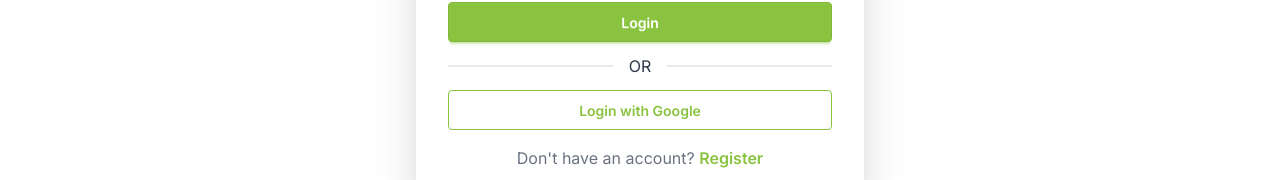
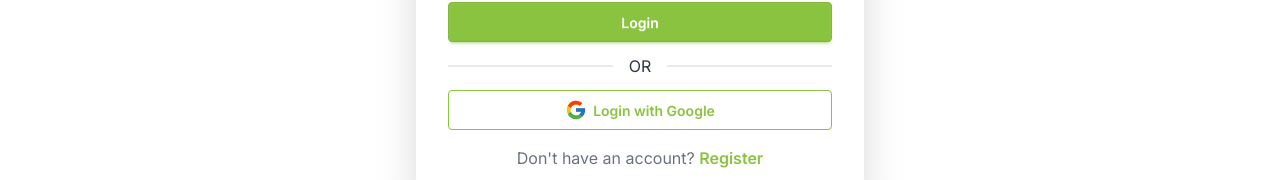
Before and after one commit to nazmul5675/e-tution-bd-client-0000, a React (Vite) app: page /login in a window 1280 px wide. Shown: the part 489-669 px from the top of the page. Built offline with nearby package versions, Linux system fonts and the light colour scheme; no server answers.

Commit message:
google login and post data in db aree ser

```diff
--- /dev/null
+++ b/src/Components/SocialMediaLogin/GoogleLogin.jsx
@@ -0,0 +1,41 @@
+import React, { useContext } from 'react';
+import { FcGoogle } from 'react-icons/fc';
+import { AuthContext } from '../../Context/AuthContext';
+import useAxios from '../../Hooks/useAxios';
+
+const GoogleLogin = () => {
+    const { GoogleLogin } = useContext(AuthContext);
+    const axiosSecure = useAxios();
+    const logInWithGoogle = (e) => {
+        e.preventDefault();
+        GoogleLogin()
+            .then((result) => {
+                console.log(result);
+                const userInfo = {
+                    name: result.user.displayName,
+                    email: result.user.email,
+                    photoURL: result.user.photoURL,
+                    role: "student", //  default for Google
+                };
+
+                axiosSecure.post('/users', userInfo)
+                    .then(res => {
+                        if (res.data.insertedId) {
+                            alert('user created in successfully', "success");
+                        }
+                    })
+
+            }).catch((error) => {
+                console.log(error);
+            });
+
+
+    }
+    return (
+        <button onClick={logInWithGoogle} className="btn btn-outline btn-primary w-full">
+            <FcGoogle size={22} /> Login with Google
+        </button>
+    );
+};
+
+export default GoogleLogin;
--- a/src/Context/AuthProvider.jsx
+++ b/src/Context/AuthProvider.jsx
@@ -1,8 +1,8 @@
-import { createUserWithEmailAndPassword, onAuthStateChanged, signInWithEmailAndPassword, signOut, updateProfile } from 'firebase/auth';
+import { createUserWithEmailAndPassword, GoogleAuthProvider, onAuthStateChanged, signInWithEmailAndPassword, signInWithPopup, signOut, updateProfile } from 'firebase/auth';
 import { auth } from '../Firebase/firebase.init';
 import { AuthContext } from './AuthContext';
 import { useEffect, useState } from 'react';
-
+const GoogleProvider = new GoogleAuthProvider()
 const AuthProvider = ({ children }) => {
     const [user, setUser] = useState(null)
 
@@ -17,6 +17,10 @@
 
     const updateUser = (profile) => {
         return updateProfile(auth.currentUser, profile);
+    }
+
+    const GoogleLogin = () => {
+        return signInWithPopup(auth, GoogleProvider)
     }
 
     const signOutUser = () => {
@@ -41,7 +45,8 @@
         registerUserWithEmailPass,
         signInUser,
         updateUser,
-        signOutUser
+        signOutUser,
+        GoogleLogin
     }
     return (
         <AuthContext.Provider value={authInfo}>
--- a/src/Pages/Login/Login.jsx
+++ b/src/Pages/Login/Login.jsx
@@ -1,7 +1,8 @@
-import React, { useContext } from "react";
+import { useContext } from "react";
 import { useForm } from "react-hook-form";
 import { Link } from "react-router";
 import { AuthContext } from "../../Context/AuthContext";
+import GoogleLogin from "../../Components/SocialMediaLogin/GoogleLogin";
 
 const Login = () => {
     const { signInUser } = useContext(AuthContext)
@@ -65,9 +66,7 @@
 
                 {/* Social Login */}
                 <div className="flex flex-col gap-3">
-                    <button className="btn btn-outline btn-primary w-full">
-                        Login with Google
-                    </button>
+                    <GoogleLogin></GoogleLogin>
                 </div>
 
                 {/* Footer */}
--- a/src/Pages/Registration/Registration.jsx
+++ b/src/Pages/Registration/Registration.jsx
@@ -15,16 +15,26 @@
     } = useForm();
 
     const onSubmit = async (data) => {
+
         const result = await registerUserWithEmailPass(data.email, data.password);
         console.log(result.user);
         const updateResult = await updateUser({ displayName: data.name });
         console.log(updateResult);
-        axiosSecure.post('/users', data)
+        const userInfo = {
+            name: data.name,
+            email: data.email,
+            role: data.role,
+            phone: data.phone,
+            createdAt: new Date().toISOString(),
+        };
+
+        axiosSecure.post('/users', userInfo)
             .then(res => {
                 if (res.data.insertedId) {
                     alert('user created in successfully', "success");
                 }
             })
+
 
     };
 
```
